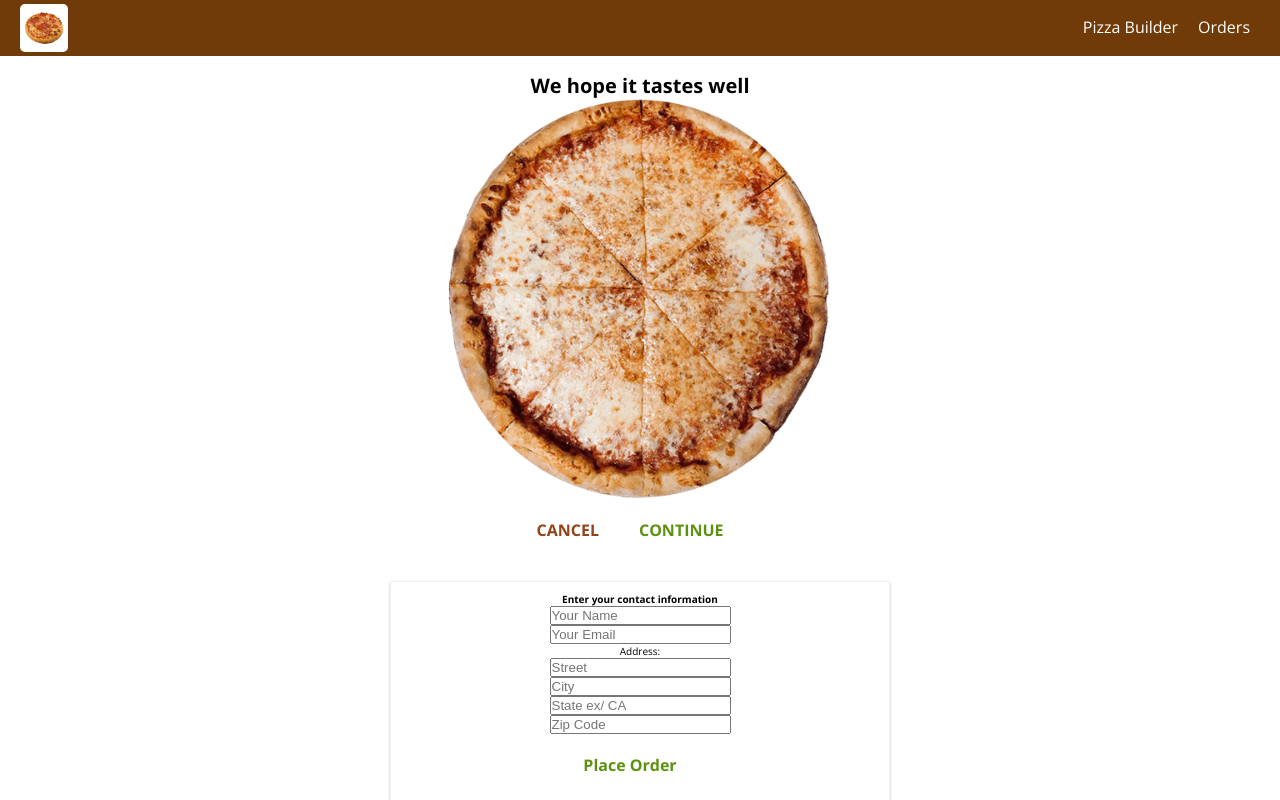
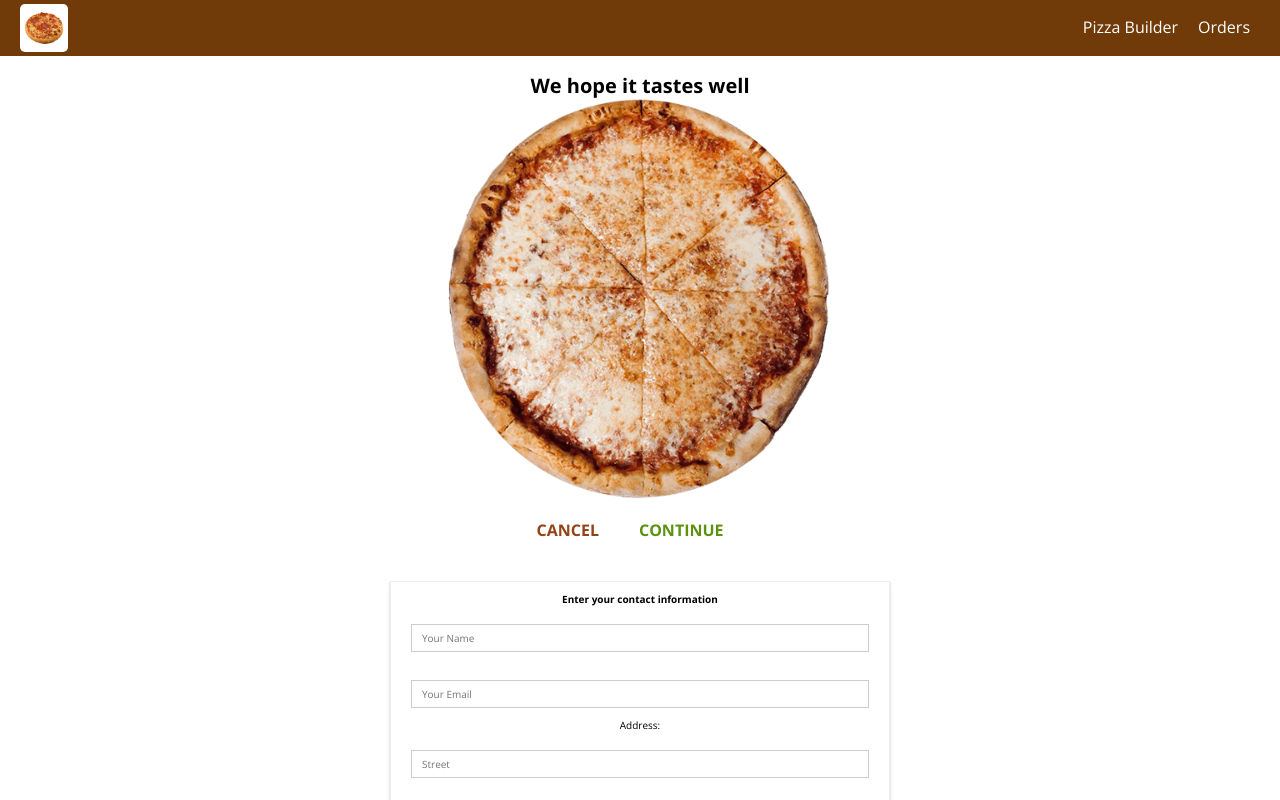
Before and after one commit to JaredAvila/SquareTable_Pizza, a React (Create React App) app: page /cart in a window 1280 px wide. Both pictures are taken after a click on the button "CONTINUE". Shown: the top 800 px of the page. Built offline with nearby package versions, Linux system fonts and the light colour scheme.

Commit message:
input component

```diff
--- /dev/null
+++ b/src/components/UI/Input/Input.js
@@ -0,0 +1,24 @@
+import React from "react";
+
+import * as styles from "./Input.module.css";
+
+const Input = props => {
+  let inputEl;
+  switch (props.inputtype) {
+    case "textarea":
+      inputEl = <textarea className={styles.InputEl} {...props}></textarea>;
+      break;
+    default:
+      inputEl = <input className={styles.InputEl} {...props} />;
+  }
+  return (
+    <div className={styles.Input}>
+      <label className={styles.Label} htmlFor={props.labelFor}>
+        {props.label}
+      </label>
+      {inputEl}
+    </div>
+  );
+};
+
+export default Input;
--- /dev/null
+++ b/src/components/UI/Input/Input.module.css
@@ -0,0 +1,27 @@
+.Input {
+    width: 100%;
+    padding: 10px;
+    box-sizing: border-box;
+}
+
+.Label {
+    font-weight: bold;
+    display: block;
+    margin-bottom: 8px;
+}
+
+.InputEl {
+    outline: none;
+    border: 1px solid #ccc;
+    background-color: white;
+    font: inherit;
+    padding: 6px 10px;
+    display: block;
+    width: 100%;
+    box-sizing: border-box;
+}
+
+.InputEl:focus {
+    outline: none;
+    background-color: #ccc;
+}
--- a/src/containers/ShoppingCart/ContactData/ContactData.js
+++ b/src/containers/ShoppingCart/ContactData/ContactData.js
@@ -3,6 +3,7 @@ import Button from "../../../components/UI/Button/Button";
 import * as styles from "./ContactData.module.css";
 import axios from "../../../axios-orders";
 import Spinner from "../../../components/UI/Spinner/Spinner";
+import Input from "../../../components/UI/Input/Input";
 
 export default class ContactData extends Component {
   state = {
@@ -49,40 +50,35 @@ export default class ContactData extends Component {
   render() {
     let form = (
       <form action="">
-        <input
-          className={styles.Input}
+        <Input
+          inputtype="input"
           type="text"
           name="name"
           placeholder="Your Name"
         />
-        <input
-          className={styles.Input}
+        <Input
+          inputtype="input"
           type="text"
           name="email"
           placeholder="Your Email"
         />
         <p>Address:</p>
-        <input
-          className={styles.Input}
+        <Input
+          inputtype="input"
           type="text"
           name="street"
           placeholder="Street"
         />
-        <input
-          className={styles.Input}
-          type="text"
-          name="city"
-          placeholder="City"
-        />
-        <input
-          className={styles.Input}
+        <Input inputtype="input" type="text" name="city" placeholder="City" />
+        <Input
+          inputtype="input"
           type="text"
           name="state"
           placeholder="State ex/ CA"
           maxLength="2"
         />
-        <input
-          className={styles.Input}
+        <Input
+          inputtype="input"
           type="text"
           name="zip"
           placeholder="Zip Code"
```
